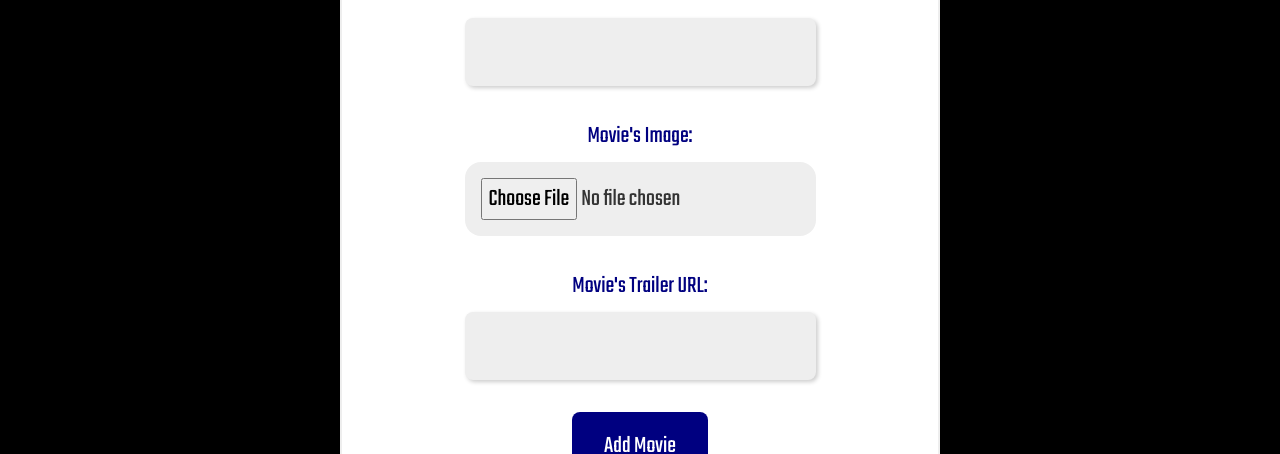
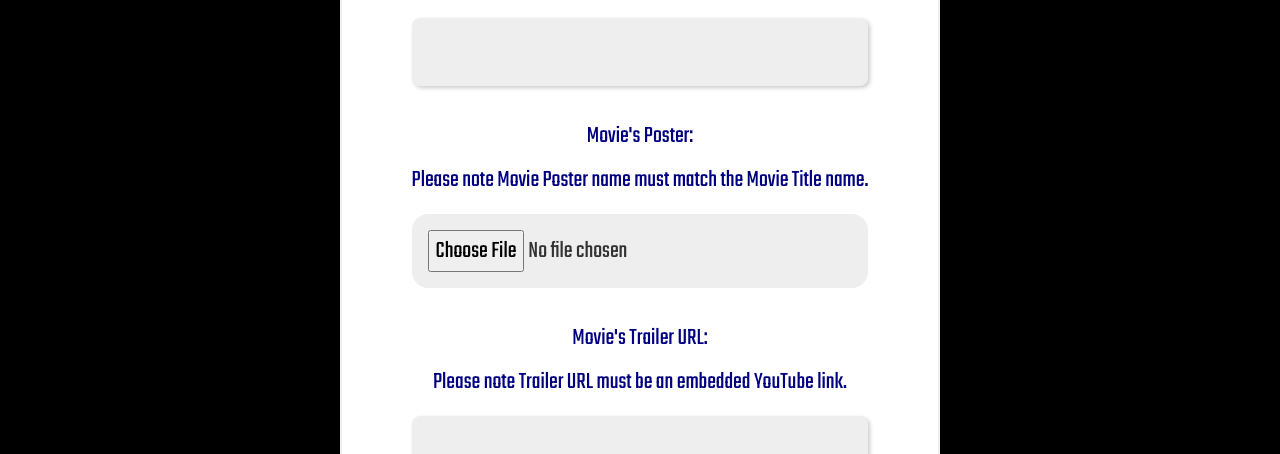
Before and after one commit to thinesan29/BNTA_Capstone_GroupProject, a React (Create React App) app in the folder client/: page /Admin/Manage/Movie in a window 1280 px wide. Shown: the part 1249-1703 px from the top of the page. Built offline with nearby package versions, Linux system fonts and the light colour scheme; no server answers.

Commit message:
made some changes to movie form

```diff
--- a/client/src/Components/MovieForm.js
+++ b/client/src/Components/MovieForm.js
@@ -126,11 +126,13 @@ const MovieForm = ({onMovieSubmission}) => {
                     <input type="text" id="genre" value={genre} onChange={handleGenreChange}/>
                 </div>
                 <div className="form-element">
-                    <label htmlFor="image">Movie's Image:</label>
+                    <label htmlFor="image">Movie's Poster:</label>
+                    <p>Please note Movie Poster name must match the Movie Title name.</p>
                     <input type="file" id="image" onChange={handleImageChange} />
                 </div>
                 <div className="form-element">
                     <label htmlFor="trailer">Movie's Trailer URL:</label>
+                    <p>Please note Trailer URL must be an embedded YouTube link.</p>
                     <input type="text" id="trailer" value={trailer} onChange={handleTrailerChange} />
                 </div>
                 <input type="submit" value="Add Movie"/>
```
